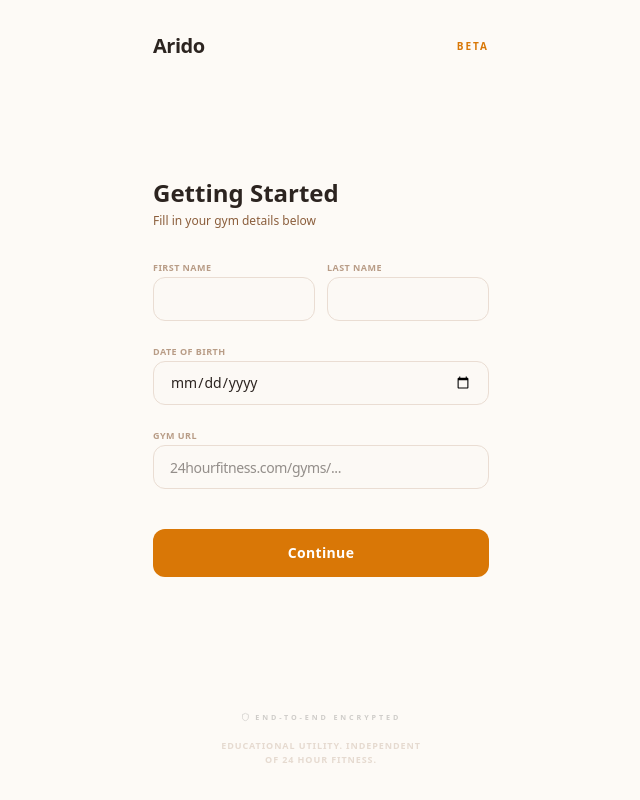
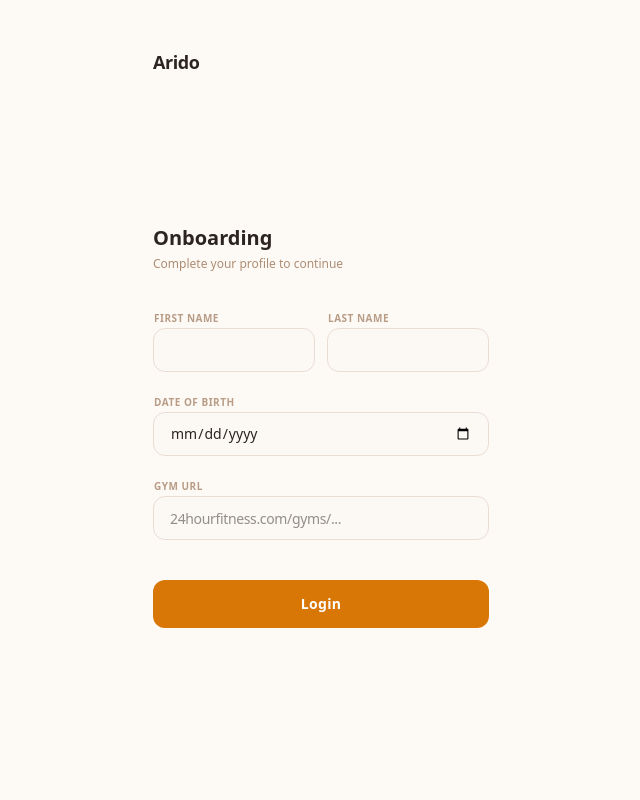
Before and after one commit to shlok-madhekar/fitness-pass-bot, a Next.js app: page / in a window 1280 px wide. Shown: the whole page, without its empty margins (319-959 px from the left). Built offline with nearby package versions, Linux system fonts and the light colour scheme.

Commit message:
UI: Refine proportions, remove footer, and simplify reset flow

```diff
--- a/src/components/PassManager.tsx
+++ b/src/components/PassManager.tsx
@@ -5,15 +5,13 @@ import { motion, AnimatePresence } from "framer-motion";
 import {
     User,
     Calendar,
-    Link as LinkIcon,
     RefreshCw,
-    ChevronRight,
-    LogOut,
     Ticket,
     CheckCircle2,
     AlertCircle,
     Settings,
-    Shield
+    LogOut,
+    MapPin
 } from "lucide-react";
 import {
     saveUserData,
@@ -101,7 +99,7 @@ export default function PassManager() {
     };
 
     const handleReset = () => {
-        if (window.confirm("Clear all app data?")) {
+        // Removed window.confirm for immediate feedback as requested
         localStorage.clear();
         setUser(null);
         setPass(null);
@@ -109,39 +107,37 @@ export default function PassManager() {
         setLastName("");
         setDateOfBirth("");
         setGymInput("");
-        }
     };
 
     if (!mounted) return null;
 
     return (
-        <div className="min-h-screen bg-[#fdfaf6] selection:bg-orange-100 flex flex-col items-center">
+        <div className="min-h-screen bg-[#fdfaf6] flex flex-col items-center">
 
-            {/* Top Bar Branding */}
-            <header className="w-full max-w-sm px-6 pt-8 pb-4 flex items-center justify-between">
-                <span className="font-arido font-bold text-xl text-[#2c2420] tracking-tight">Arido</span>
-                <span className="text-[10px] font-black uppercase tracking-[0.2em] text-[#d97706]">BETA</span>
+            {/* Minimalist Top Bar */}
+            <header className="w-full max-w-sm px-6 pt-12 pb-6 flex items-center justify-between">
+                <span className="font-arido font-bold text-lg text-[#2c2420] tracking-tight">Arido</span>
             </header>
 
-            <main className="w-full max-w-sm px-6 flex-1 flex flex-col">
+            <main className="w-full max-w-sm px-6 flex-1 flex flex-col pb-12">
                 <AnimatePresence mode="wait">
                     {!user ? (
                         <motion.div
                             key="setup"
-                            initial={{ opacity: 0, y: 10 }}
-                            animate={{ opacity: 1, y: 0 }}
-                            exit={{ opacity: 0, y: -10 }}
+                            initial={{ opacity: 0 }}
+                            animate={{ opacity: 1 }}
+                            exit={{ opacity: 0 }}
                             className="flex-1 flex flex-col justify-center"
                         >
-                            <div className="mb-6">
-                                <h1 className="text-2xl font-arido font-bold text-[#2c2420] mb-1">Getting Started</h1>
-                                <p className="text-xs font-medium text-[#8b5e3c]">Fill in your gym details below</p>
+                            <div className="mb-8">
+                                <h1 className="text-xl font-arido font-bold text-[#2c2420] mb-1">Onboarding</h1>
+                                <p className="text-xs font-medium text-[#8b5e3c] opacity-70">Complete your profile to continue</p>
                             </div>
 
                             <form onSubmit={handleSaveUser} className="space-y-4">
                                 <div className="grid grid-cols-2 gap-3">
                                     <div className="space-y-1">
-                                        <label className="text-[9px] font-bold uppercase tracking-wider text-[#8b5e3c] opacity-60">First Name</label>
+                                        <label className="text-[10px] font-bold uppercase tracking-wider text-[#8b5e3c] opacity-60 ml-px">First Name</label>
                                         <input
                                             type="text"
                                             required
@@ -151,7 +147,7 @@ export default function PassManager() {
                                         />
                                     </div>
                                     <div className="space-y-1">
-                                        <label className="text-[9px] font-bold uppercase tracking-wider text-[#8b5e3c] opacity-60">Last Name</label>
+                                        <label className="text-[10px] font-bold uppercase tracking-wider text-[#8b5e3c] opacity-60 ml-px">Last Name</label>
                                         <input
                                             type="text"
                                             required
@@ -163,7 +159,7 @@ export default function PassManager() {
                                 </div>
 
                                 <div className="space-y-1">
-                                    <label className="text-[9px] font-bold uppercase tracking-wider text-[#8b5e3c] opacity-60">Date of Birth</label>
+                                    <label className="text-[10px] font-bold uppercase tracking-wider text-[#8b5e3c] opacity-60 ml-px">Date of Birth</label>
                                     <input
                                         type="date"
                                         required
@@ -174,7 +170,7 @@ export default function PassManager() {
                                 </div>
 
                                 <div className="space-y-1">
-                                    <label className="text-[9px] font-bold uppercase tracking-wider text-[#8b5e3c] opacity-60">Gym URL</label>
+                                    <label className="text-[10px] font-bold uppercase tracking-wider text-[#8b5e3c] opacity-60 ml-px">Gym URL</label>
                                     <input
                                         type="text"
                                         required
@@ -189,56 +185,56 @@ export default function PassManager() {
                                     type="submit"
                                     className="w-full bg-[#d97706] hover:bg-[#b45309] active:scale-[0.98] text-white font-bold rounded-xl h-12 transition-all mt-6 text-sm tracking-wide"
                                 >
-                                    Continue
+                                    Login
                                 </button>
                             </form>
                         </motion.div>
                     ) : (
                         <motion.div
                             key="dashboard"
-                            initial={{ opacity: 0, scale: 0.98 }}
-                            animate={{ opacity: 1, scale: 1 }}
-                            exit={{ opacity: 0, scale: 0.98 }}
-                            className="flex-1 flex flex-col py-8"
+                            initial={{ opacity: 0 }}
+                            animate={{ opacity: 1 }}
+                            exit={{ opacity: 0 }}
+                            className="flex-1 flex flex-col pt-6"
                         >
-                            {/* Pass Card */}
-                            <div className="bg-white rounded-[32px] p-8 border border-[#eaddd3] premium-shadow text-center relative mb-6">
-                                <span className="text-[9px] font-black uppercase tracking-[0.2em] text-[#8b5e3c] opacity-40 mb-6 block">Pass Redemption Code</span>
+                            {/* Simple Pass Card */}
+                            <div className="bg-white rounded-2xl p-8 border border-[#eaddd3] secondary-shadow text-center relative mb-4">
+                                <span className="text-[10px] font-bold uppercase tracking-[0.2em] text-[#8b5e3c] opacity-40 mb-8 block">Member Access</span>
 
-                                <div className="py-4">
+                                <div className="py-2">
                                     {isPassValid(pass) ? (
-                                        <div className="space-y-3">
-                                            <h2 className="text-5xl font-arido font-bold text-[#2c2420] tracking-tighter">{pass?.code}</h2>
-                                            <div className="inline-flex items-center gap-1.5 py-1 px-3 bg-[#fdfaf6] text-[#d97706] rounded-full text-[9px] font-black uppercase tracking-widest border border-[#eaddd3]">
+                                        <div className="space-y-4">
+                                            <h2 className="text-5xl font-arido font-bold text-[#2c2420] tracking-tight">{pass?.code}</h2>
+                                            <div className="inline-flex items-center gap-1.5 py-1 px-3 bg-[#fdfaf6] text-[#d97706] rounded-full text-[9px] font-bold uppercase tracking-widest border border-[#eaddd3]">
                                                 <CheckCircle2 size={10} />
-                                                Verified Active
+                                                Active Pass
                                             </div>
                                         </div>
                                     ) : (
-                                        <div className="space-y-3">
-                                            <h2 className="text-4xl font-arido font-bold text-zinc-100 tracking-tighter">REFRESH</h2>
-                                            <div className="inline-flex items-center gap-1.5 py-1 px-3 bg-zinc-50 text-zinc-400 rounded-full text-[9px] font-black uppercase tracking-widest border border-zinc-100">
+                                        <div className="space-y-4">
+                                            <h2 className="text-4xl font-arido font-bold text-zinc-100 tracking-tight">WAITING</h2>
+                                            <div className="inline-flex items-center gap-1.5 py-1 px-3 bg-zinc-50 text-zinc-300 rounded-full text-[9px] font-bold uppercase tracking-widest border border-zinc-100">
                                                 <AlertCircle size={10} />
-                                                Ready to Link
+                                                System Ready
                                             </div>
                                         </div>
                                     )}
                                 </div>
                             </div>
 
-                            {/* Main Generating Action */}
+                            {/* Main Action */}
                             <button
                                 onClick={() => handleGeneratePass()}
                                 disabled={loading}
-                                className="w-full h-16 bg-[#2c2420] hover:bg-black text-white rounded-2xl transition-all disabled:opacity-50 flex items-center justify-center gap-3 mb-4 shadow-xl shadow-zinc-100"
+                                className="w-full h-14 bg-[#2c2420] hover:bg-black text-white rounded-xl transition-all disabled:opacity-50 flex items-center justify-center gap-3 mb-4"
                             >
                                 {loading ? (
-                                    <RefreshCw className="animate-spin text-[#d97706]" size={20} />
+                                    <RefreshCw className="animate-spin text-[#d97706]" size={18} />
                                 ) : (
-                                    <Ticket size={20} className="text-[#d97706]" />
+                                    <Ticket size={18} className="text-[#d97706]" />
                                 )}
-                                <span className="font-arido font-bold text-base tracking-wide">
-                                    {loading ? "Syncing..." : isPassValid(pass) ? "Refresh Code" : "Acquire Free Pass"}
+                                <span className="font-bold text-sm tracking-wide">
+                                    {loading ? "Processing..." : isPassValid(pass) ? "Refresh Code" : "Request Free Pass"}
                                 </span>
                             </button>
 
@@ -248,24 +244,27 @@ export default function PassManager() {
                                 </div>
                             )}
 
-                            {/* Info Section */}
-                            <div className="bg-white rounded-2xl p-4 border border-[#eaddd3] flex items-center justify-between mt-auto">
-                                <div className="flex items-center gap-3">
-                                    <div className="w-9 h-9 rounded-full bg-[#fdfaf6] border border-[#eaddd3] flex items-center justify-center text-[#d97706]">
-                                        <User size={16} />
+                            {/* Profile Bar */}
+                            <div className="bg-white rounded-xl p-3 border border-[#eaddd3] flex items-center justify-between mt-auto">
+                                <div className="flex items-center gap-3 pl-1">
+                                    <div className="w-8 h-8 rounded-full bg-[#fdfaf6] border border-[#eaddd3] flex items-center justify-center text-[#d97706]">
+                                        <User size={14} />
                                     </div>
                                     <div className="flex flex-col min-w-0">
-                                        <p className="text-[11px] font-black text-[#2c2420] uppercase tracking-tight truncate">{user.firstName} {user.lastName}</p>
-                                        <p className="text-[9px] font-bold text-[#8b5e3c] opacity-50 truncate max-w-[140px]">
-                                            {user.gymUrl?.split('/gyms/')[1]?.split('#')[0].replace(/-/g, ' ') || "Gym Location"}
-                                        </p>
+                                        <p className="text-[11px] font-bold text-[#2c2420] uppercase tracking-tight truncate">{user.firstName} {user.lastName}</p>
+                                        <div className="flex items-center gap-1 text-[9px] font-medium text-[#8b5e3c] opacity-50">
+                                            <MapPin size={8} />
+                                            <span className="truncate max-w-[120px]">
+                                                {user.gymUrl?.split('/gyms/')[1]?.split('#')[0].replace(/-/g, ' ') || "Gym"}
+                                            </span>
                                         </div>
                                     </div>
-                                <div className="flex items-center gap-1">
+                                </div>
+                                <div className="flex items-center gap-0.5">
                                     <button
                                         onClick={() => setUser(null)}
                                         className="p-2 text-[#2c2420] hover:bg-[#fdfaf6] rounded-lg transition-all"
-                                        title="Profile"
+                                        title="Settings"
                                     >
                                         <Settings size={18} />
                                     </button>
@@ -282,18 +281,6 @@ export default function PassManager() {
                     )}
                 </AnimatePresence>
             </main>
-
-            {/* Subdued Legal Footer */}
-            <footer className="w-full max-w-sm px-6 py-8 text-center space-y-4">
-                <div className="flex items-center justify-center gap-1.5 opacity-20 grayscale scale-90">
-                    <Shield size={10} className="text-zinc-900" />
-                    <span className="text-[8px] font-black uppercase tracking-[0.4em] text-zinc-900">End-to-End Encrypted</span>
-                </div>
-
-                <div className="text-[9px] font-bold text-[#8b5e3c] uppercase tracking-widest opacity-20 leading-relaxed max-w-[200px] mx-auto">
-                    Educational utility. Independent of 24 Hour Fitness.
-                </div>
-            </footer>
         </div>
     );
 }
```
Lines whose indentation alone changed are shown as unchanged.
